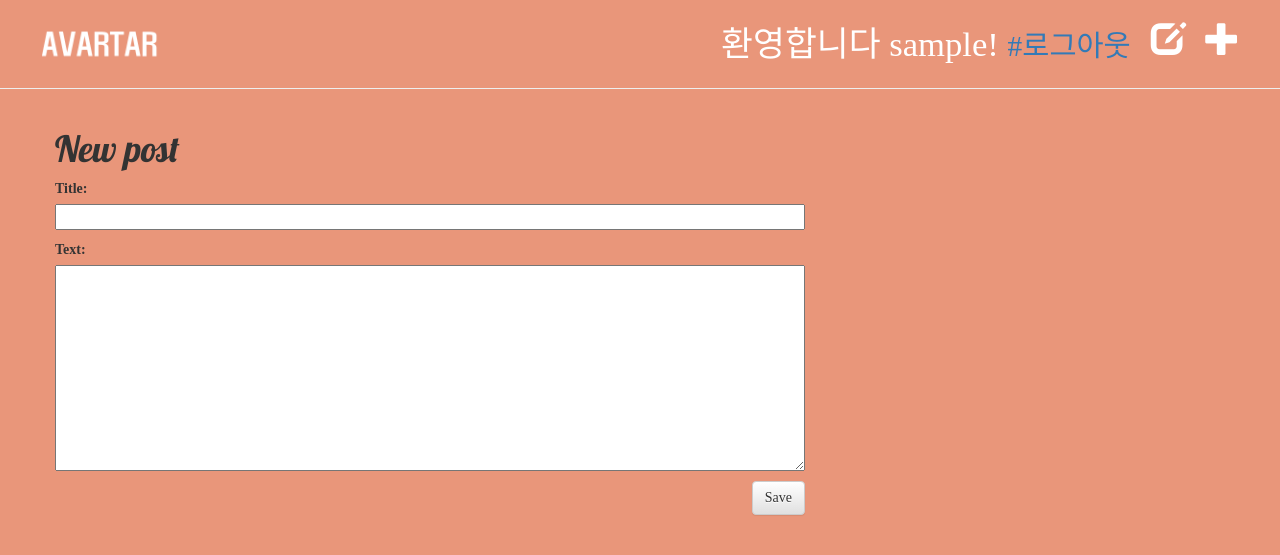
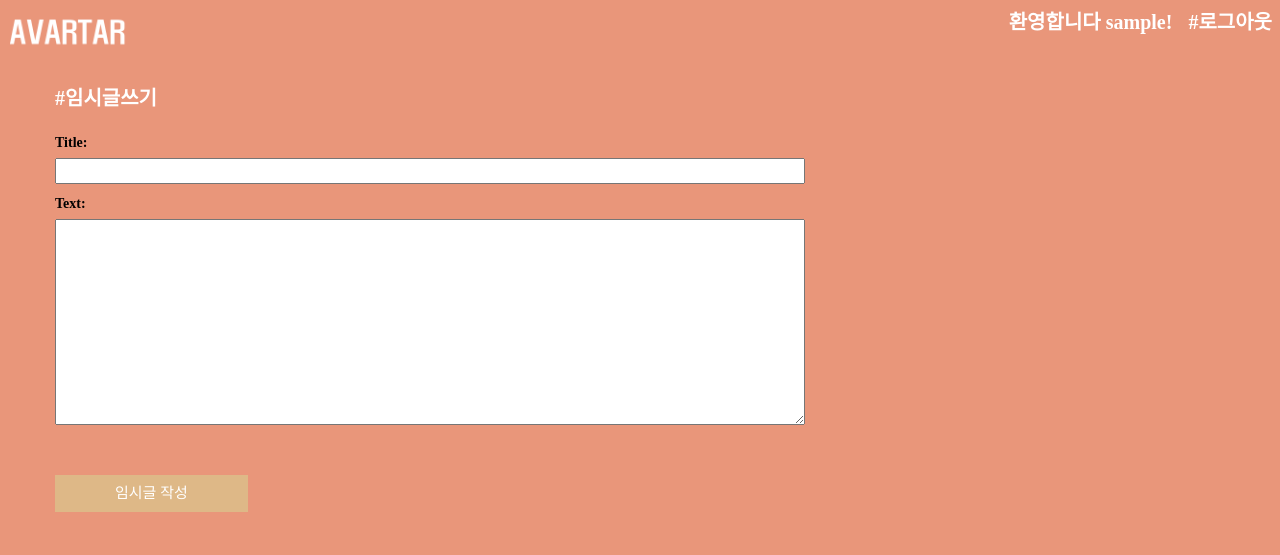
Before and after one commit to heungdol/my-first-django-blog, a Django app: page /post/new/ in a window 1280 px wide. Shown: the top 555 px of the page. Run offline with Django 3.2, Linux system fonts and the light colour scheme; the visitor is signed in with stand-in values (Sample User, id 1); some libraries are stand-ins or nearby versions.

Commit message:
All html added

```diff
--- a/blog/forms.py
+++ b/blog/forms.py
@@ -11,4 +11,4 @@
 
     class Meta:
         model = Comment
-        fields = ('author', 'text',)
+        fields = ('text',)
--- a/blog/static/css/etc.css
+++ b/blog/static/css/etc.css
@@ -97,7 +97,7 @@
     margin: 0;
     text-align: center;
     font-size: 12;
-    width: 700;
+    width: 1500;
     margin-top: 50;
     margin-right: auto;
     margin-left: auto;
@@ -139,3 +139,12 @@
     display: inline-block;
     font-size: 13px;
 }
+
+.post-form textarea, .post-form input {
+    width: 100%;
+}
+
+span {
+	font-size: 20px;
+	font-weight: bold;
+}
--- a/blog/static/css/main.css
+++ b/blog/static/css/main.css
@@ -30,6 +30,7 @@
 
 header {
     text-align: right;
+	font-weight: bold;
 }
 
 main {
--- a/blog/templates/blog/post_edit.html
+++ b/blog/templates/blog/post_edit.html
@@ -1,10 +1,60 @@
-{% extends 'blog/base.html' %}
+{% load staticfiles %}
 
-{% block content %}
-	<h1>New post</h1>
-	<form method="POST" class="post-form">
-		{% csrf_token %}
-		{{ form.as_p }}
-		<button type="submit" class="save btn btn-default">Save</button>
-	</form>
-{% endblock %}
+<html lang="ko">
+<head>
+		<link rel="stylesheet" href="//maxcdn.bootstrapcdn.com/bootstrap/3.2.0/css/bootstrap.min.css">
+		<link rel="stylesheet" href="//maxcdn.bootstrapcdn.com/bootstrap/3.2.0/css/bootstrap-theme.min.css">
+		<link rel="stylesheet" href="{% static 'css/blog.css' %}">
+		<link rel="shortcut icon" href="{%static 'img/avartaricon.ico'%}" />
+
+    <meta charset="utf-8">
+    <title>Avartar</title>
+    <link rel="stylesheet" href="{% static 'css/etc.css' %}" type="text/css" />
+    <link rel="shortcut icon" href="../avartaricon.ico" />
+</head>
+
+<body>
+    <div class="topnav">
+        <a href="{% url 'main' %}"><img src="{% static 'img/home.png' %}" width="120"></a>
+
+        <div class="search-container">
+			{% if user.is_authenticated %}
+				<a style="font-size:20;font-weight: bold;">환영합니다 {{ user.username }}! </a><a style="font-size:20;font-weight: bold;" href="{% url 'logout' %}">#로그아웃</a>
+			{% else %}
+				<a style="font-size:20;font-weight: bold;" href="{% url 'login' %}" >#로그인</a>
+				<a style="font-size:20;font-weight: bold;" href="{% url 'signup' %}" >#회원가입</a>
+			{% endif %}
+        </div>
+    </div>
+
+        <br>
+
+	<div class="content container">
+		<div class="row">
+			<div class="col-md-8">
+
+				<span>#임시글쓰기</span>
+
+				<br>
+				<br>
+
+				<form method="POST" class="post-form" style="color:black">
+					{% csrf_token %}
+					{{ form.as_p }}
+
+					<br>
+					<br>
+
+					<form class="right">
+						<button type="submit" class="last">임시글 작성</button>
+					</form>
+
+				</form>
+
+			</div>
+		</div>
+	</div>
+
+</body>
+
+</html>
--- a/blog/templates/blog/post_list.html
+++ b/blog/templates/blog/post_list.html
@@ -14,10 +14,10 @@
 
         <div class="search-container">
 			{% if user.is_authenticated %}
-				<a style="font-size:20">환영합니다 {{ user.username }}! </a><a style="font-size:20" href="{% url 'logout' %}">#로그아웃</a>
+				<a style="font-size:20;font-weight: bold;">환영합니다 {{ user.username }}! </a><a style="font-size:20;font-weight: bold;" href="{% url 'logout' %}">#로그아웃</a>
 			{% else %}
-				<a style="font-size:20" href="{% url 'login' %}" >#로그인</a>
-				<a style="font-size:20" href="{% url 'signup' %}" >#회원가입</a>
+				<a style="font-size:20;font-weight: bold;" href="{% url 'login' %}" >#로그인</a>
+				<a style="font-size:20;font-weight: bold;" href="{% url 'signup' %}" >#회원가입</a>
 			{% endif %}
         </div>
     </div>
--- a/blog/templates/blog/signup.html
+++ b/blog/templates/blog/signup.html
@@ -28,6 +28,9 @@
 			<br>
 			<br>
 			{{ form.as_p }}
+			{% if form.errors %}
+				<p>위의 조건에 맞추어 사용자 이름과 비밀번호를 입력해주세요.</p>
+			{% endif %}
 			<button type="submit" class="last">가입하기</button>
 		</form>
     </main>
--- a/blog/templates/registration/login.html
+++ b/blog/templates/registration/login.html
@@ -35,7 +35,7 @@
 			<!--input type="checkbox" onclick="myFunction()">Show Password-->
 			<br>
 			{% if form.errors %}
-				<p>입력한 ID 혹은 PASSWORD가 잘못되었습니다.</p>
+				<p>입력한 사용자 이름 혹은 비밀번호가 잘못되었습니다.</p>
 			{% endif %}
 			<br>
 			<!--button onclick="findidFunction()">아이디찾기</button>
--- a/blog/views.py
+++ b/blog/views.py
@@ -76,13 +76,13 @@
     post.delete()
     return redirect('post_list')
 
-@login_required
 def add_comment_to_post(request, pk):
     post = get_object_or_404(Post, pk=pk)
     if request.method == "POST":
         form = CommentForm(request.POST)
         if form.is_valid():
             comment = form.save(commit=False)
+            comment.author = request.user
             comment.post = post
             comment.save()
             return redirect('post_detail', pk=post.pk)
@@ -93,16 +93,19 @@
 @login_required
 def comment_approve(request, pk):
     comment = get_object_or_404(Comment, pk=pk)
-    if (comment.author != request.user) :
-        return redirect('post_detail', pk=comment.post.pk)
 
-    comment.approve()
+    if (str(comment.author) == str(request.user)) :
+        comment.approve()
+
     return redirect('post_detail', pk=comment.post.pk)
 
 @login_required
 def comment_remove(request, pk):
     comment = get_object_or_404(Comment, pk=pk)
-    comment.delete()
+
+    if (str(comment.author) == str(request.user)) :
+        comment.delete()
+
     return redirect('post_detail', pk=comment.post.pk)
 
 def signup(request):
```
Also changed, not shown: blog/templates/blog/_add_comment_to_post.html (added, +9 -0 lines), blog/templates/blog/_post_detail.html (added, +44 -0 lines), blog/templates/blog/_post_edit.html (added, +10 -0 lines), blog/templates/blog/add_comment_to_post.html (+52 -8 lines), blog/templates/blog/post_detail.html (+56 -14 lines).
